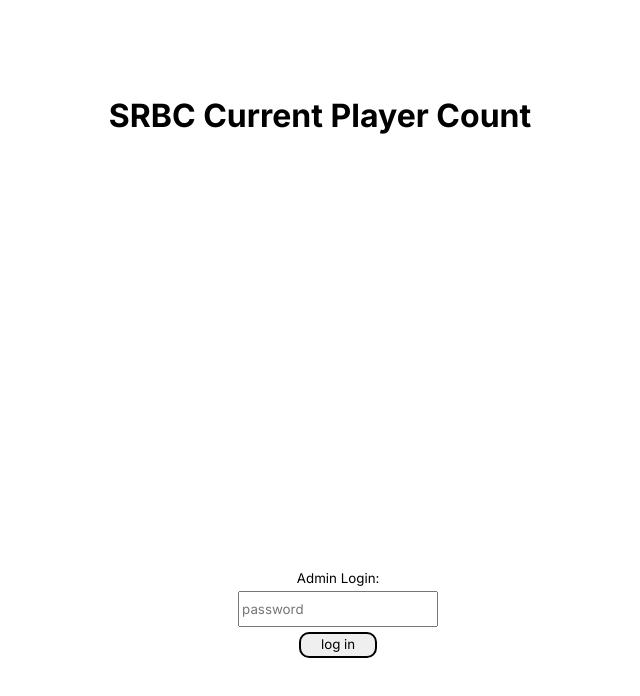
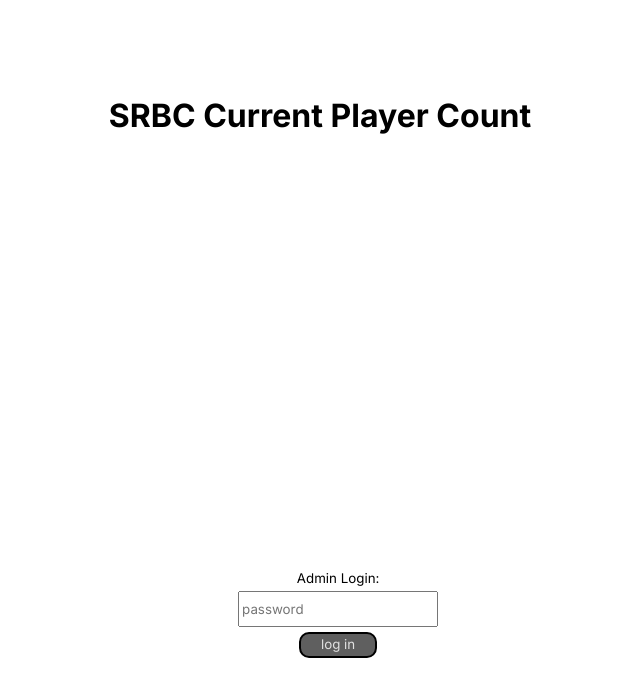
Before and after one commit to meicib/badminton, a website: page index.html in a window 1280 px wide. In both pictures the pointer is over the button "log in". Shown: the whole page, without its empty margins (320-960 px from the left). Drawn offline with Linux system fonts and the light colour scheme; no server answers.

Commit message:
hover fx

```diff
--- a/styles.css
+++ b/styles.css
@@ -53,4 +53,11 @@ button {
     padding: 2px 20px 4px 20px;
     border: 2px solid black;
     border-radius: 10px;
+    background-color:rgb(225, 225, 225);
+    transition: 400ms background-color ease;
 }
+
+button:hover {
+    background-color: rgb(95, 95, 95);
+    color: rgb(225, 225, 225);
+}
```
